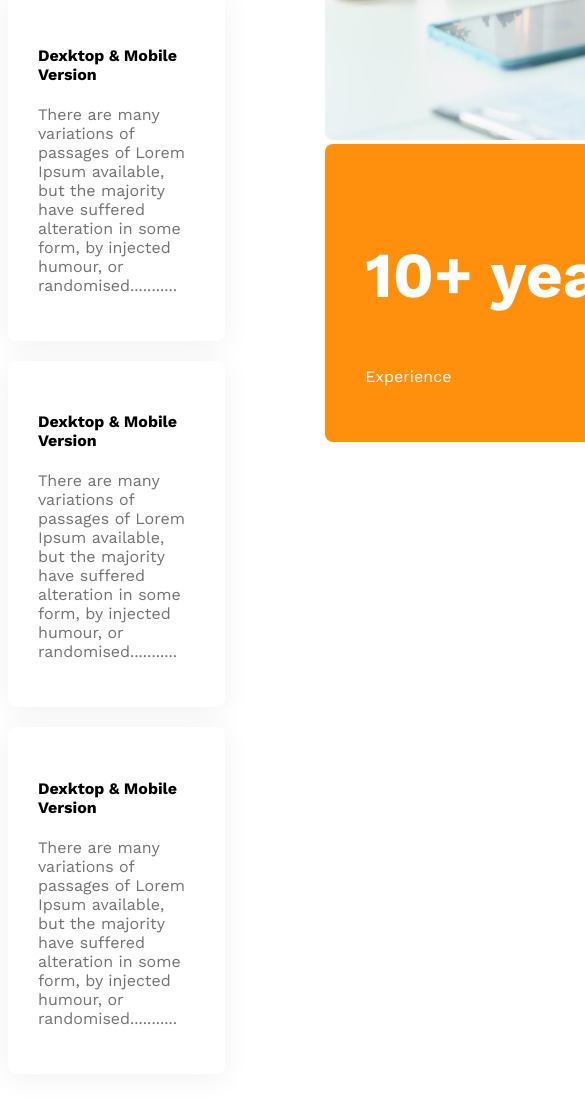
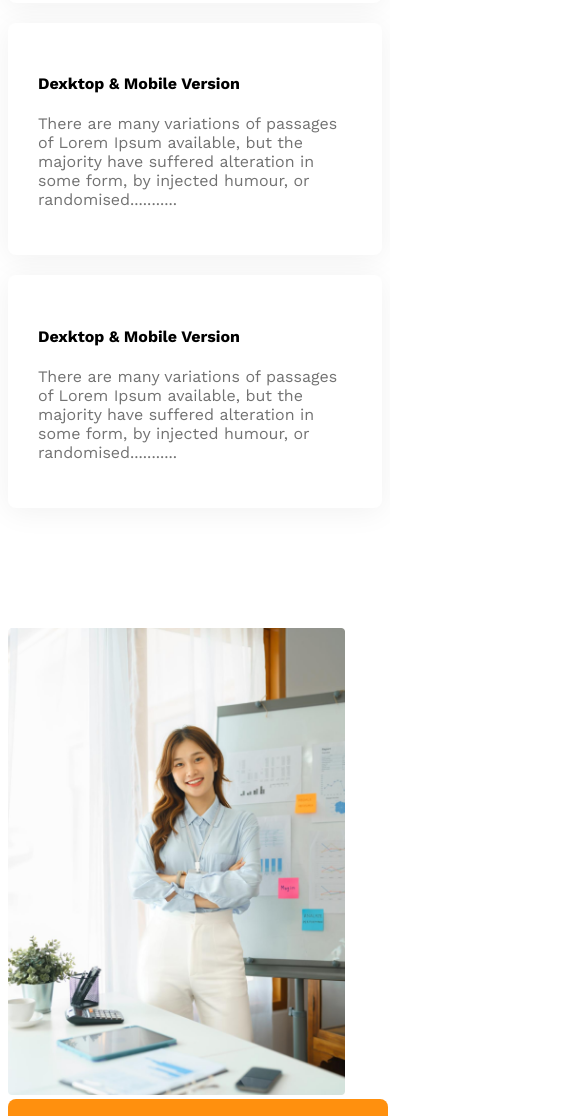
Before and after one commit to Saifuddin-islam/g3-architech, a plain HTML site: page index.html in a window 390 px wide. Shown: the part 3864-4980 px from the top of the page, 585 px wide, since content can reach past the window. Drawn offline with nearby package versions, Linux system fonts and the light colour scheme.

Commit message:
make the feature section responsiv

```diff
--- a/style/architech.css
+++ b/style/architech.css
@@ -135,16 +135,27 @@ main{
   background: #FFF;
   box-shadow: 0px 4px 30px 0px rgba(0, 0, 0, 0.06);
 }
-
+.future-img img{
+  height: 90%;
+  margin-left: 90px;
+}
 .ten-years-badge{
 border-radius: 8px;
 background: #FF900E;
 color: #FFF;
-width: 342px;
+width: 340px;
 padding: 40px;
+text-align: center;
+position: relative;
+bottom: 100px;
 }
 .ten-years-badge h2 {
 font-size: 4rem;
+margin: 0;
+}
+
+.ten-years-badge p{
+  font-size: 1.5rem;
 }
 /* facts section */
 .facts-card-container{
@@ -195,9 +206,17 @@ mobile device */
      padding: 20px;
    }
   nav,
-  .team-container, .facts-card-container, .sponsores-img-container{
+  .team-container,.future , .facts-card-container, .sponsores-img-container{
 
     flex-direction: column;
+   }
+   .future-img img{
+    width: 90%;
+    margin-left: 0;
+   }
+   .ten-years-badge{
+     position: static;
+     max-width:300px ;
    }
    .team-img-container{
     grid-template-columns:1fr ;
@@ -215,7 +234,7 @@ mobile device */
   header{
    padding: 50px;
   }
-   nav, .team-container,
+   nav, .future , .team-container,
    .sponsores-img-container{
      flex-direction: column;
    }
```
